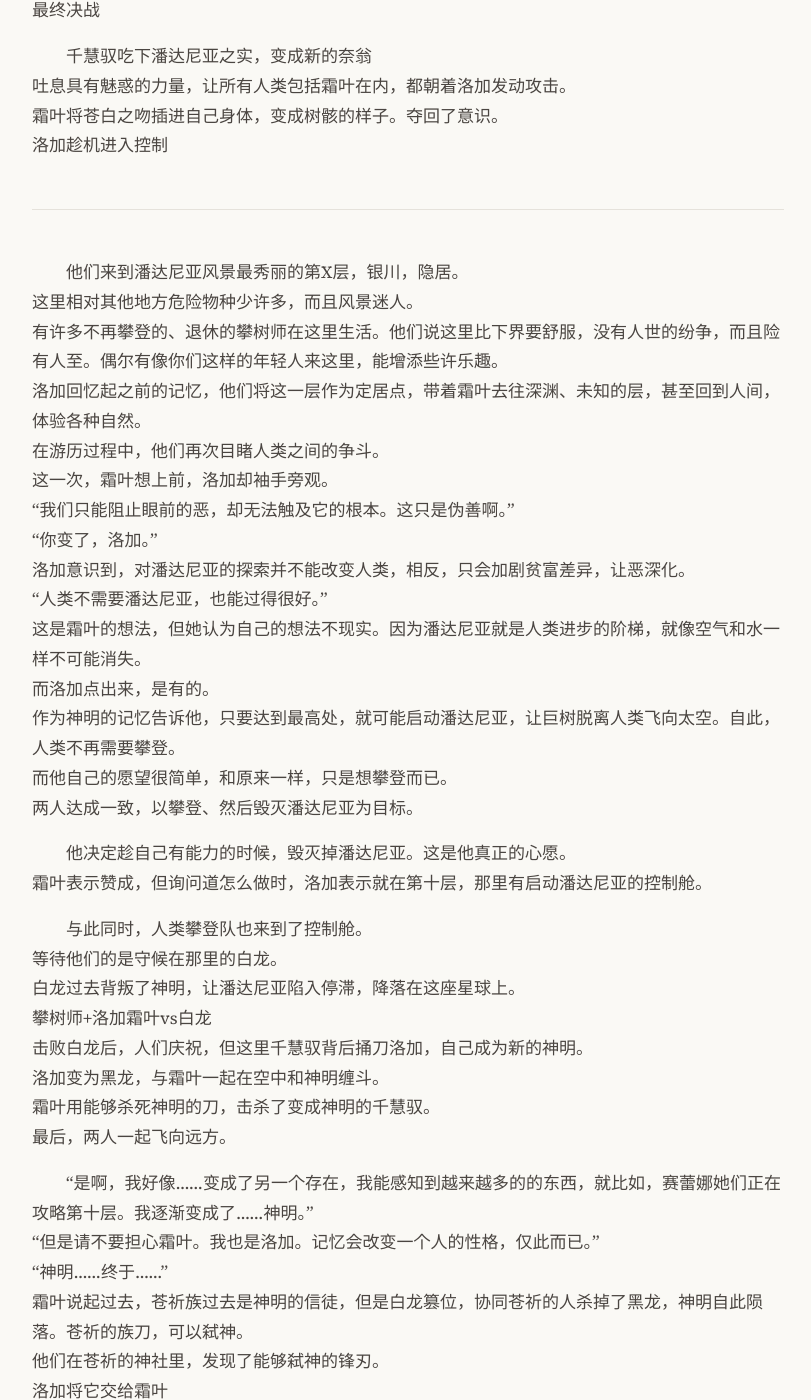
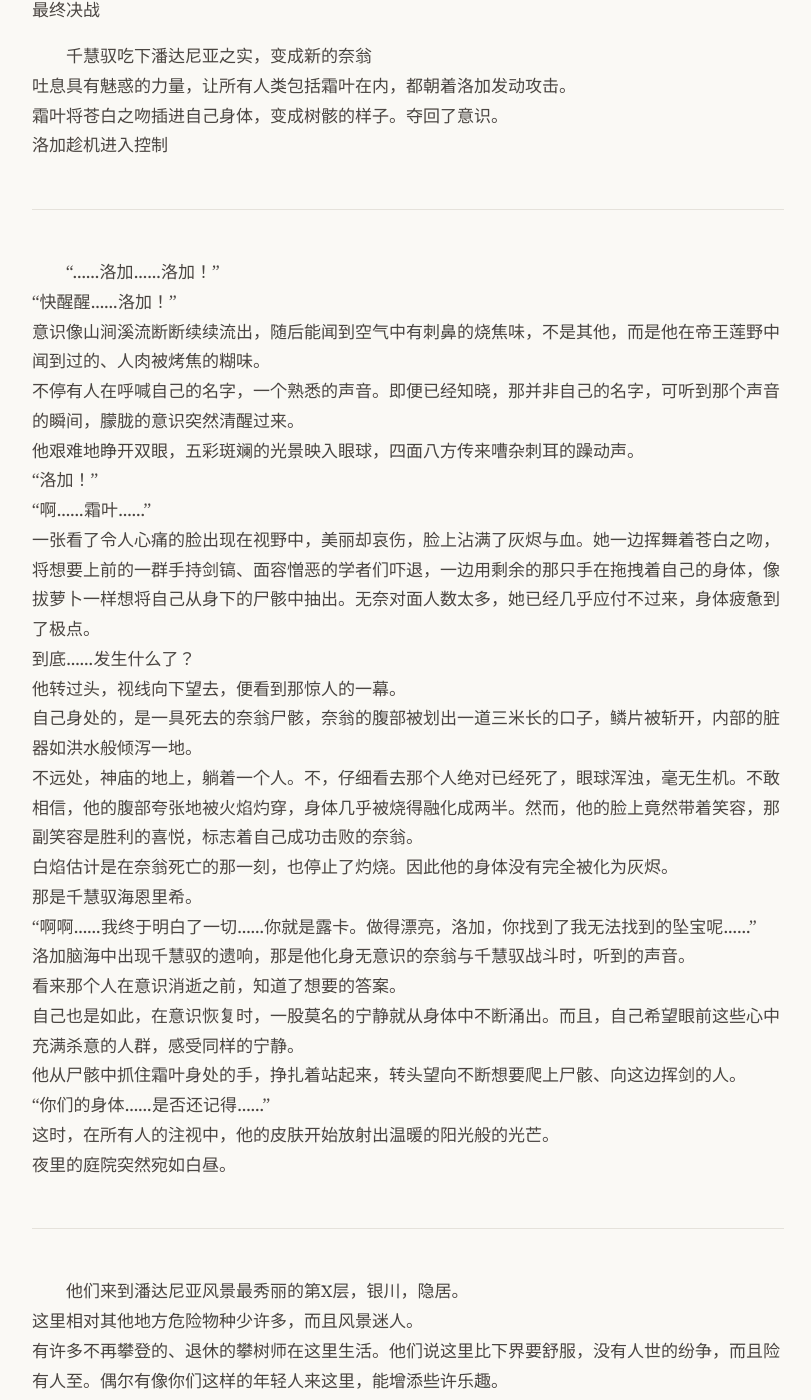
Before and after one commit to yihenc/yihenc.github.io, a Jekyll site: the page built from _posts/2026-03-09-漫游.md, in a window 1280 px wide and 1400 px high, scrolled down 971 px. Shown: the whole window, without its empty margins (232-1043 px from the left). Built offline with Jekyll 4.4.1, drawn with Linux system fonts in a browser that asks for light colours; nearby versions of some CDN libraries.

Commit message:
Update: 漫游

```diff
--- a/_posts/2026-03-09-漫游.md
+++ b/_posts/2026-03-09-漫游.md
@@ -41,6 +41,30 @@ date: 2026-03-09 00:00 +0000
 
 
 
+-----
+
+“……洛加……洛加！”
+“快醒醒……洛加！”
+意识像山涧溪流断断续续流出，随后能闻到空气中有刺鼻的烧焦味，不是其他，而是他在帝王莲野中闻到过的、人肉被烤焦的糊味。
+不停有人在呼喊自己的名字，一个熟悉的声音。即便已经知晓，那并非自己的名字，可听到那个声音的瞬间，朦胧的意识突然清醒过来。
+他艰难地睁开双眼，五彩斑斓的光景映入眼球，四面八方传来嘈杂刺耳的躁动声。
+“洛加！”
+“啊……霜叶……”
+一张看了令人心痛的脸出现在视野中，美丽却哀伤，脸上沾满了灰烬与血。她一边挥舞着苍白之吻，将想要上前的一群手持剑镐、面容憎恶的学者们吓退，一边用剩余的那只手在拖拽着自己的身体，像拔萝卜一样想将自己从身下的尸骸中抽出。无奈对面人数太多，她已经几乎应付不过来，身体疲惫到了极点。
+到底……发生什么了？
+他转过头，视线向下望去，便看到那惊人的一幕。
+自己身处的，是一具死去的奈翁尸骸，奈翁的腹部被划出一道三米长的口子，鳞片被斩开，内部的脏器如洪水般倾泻一地。
+不远处，神庙的地上，躺着一个人。不，仔细看去那个人绝对已经死了，眼球浑浊，毫无生机。不敢相信，他的腹部夸张地被火焰灼穿，身体几乎被烧得融化成两半。然而，他的脸上竟然带着笑容，那副笑容是胜利的喜悦，标志着自己成功击败的奈翁。
+白焰估计是在奈翁死亡的那一刻，也停止了灼烧。因此他的身体没有完全被化为灰烬。
+那是千慧驭海恩里希。
+“啊啊……我终于明白了一切……你就是露卡。做得漂亮，洛加，你找到了我无法找到的坠宝呢……”
+洛加脑海中出现千慧驭的遗响，那是他化身无意识的奈翁与千慧驭战斗时，听到的声音。
+看来那个人在意识消逝之前，知道了想要的答案。
+自己也是如此，在意识恢复时，一股莫名的宁静就从身体中不断涌出。而且，自己希望眼前这些心中充满杀意的人群，感受同样的宁静。
+他从尸骸中抓住霜叶身处的手，挣扎着站起来，转头望向不断想要爬上尸骸、向这边挥剑的人。
+“你们的身体……是否还记得……”
+这时，在所有人的注视中，他的皮肤开始放射出温暖的阳光般的光芒。
+夜里的庭院突然宛如白昼。
 
 
 -----
```
